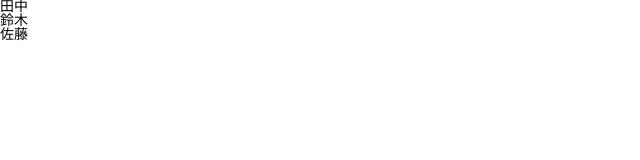
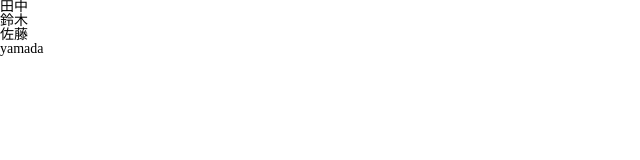
Before and after one commit to tominaga-a/chat-app, a plain HTML site: page register.html in a window 1280 px wide. Shown: the full height of the page, 0-640 px from the left. Drawn offline with Linux system fonts and the light colour scheme.

Commit message:
コンフリクトB

```diff
--- a/register.html
+++ b/register.html
@@ -11,6 +11,7 @@
   <li>田中</li>
   <li>鈴木</li>
   <li>佐藤</li>
+  <li>yamada</li> <!-- 追加 -->
  </ul>
 </body>
 </html>
```
